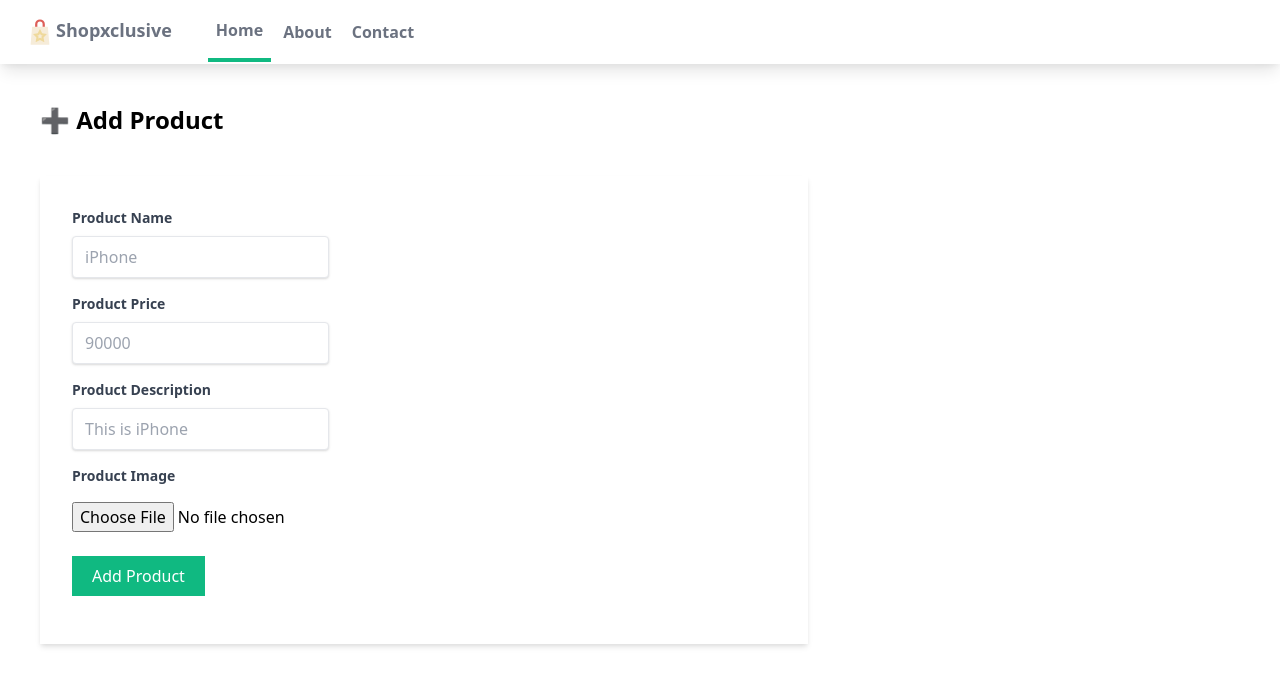
After one commit to chetan6780/shopxclusive, a Django app: page /shop/products/add/ in a window 1280 px wide. The commit adds this page. Shown: the top 686 px of the page. Run offline with Django 4.2, Linux system fonts and the light colour scheme; style sheets or scripts are compiled from the project's sources.

Commit message:
CRUD completed

```diff
--- /dev/null
+++ b/shop/templates/shop/add_product.html
@@ -0,0 +1,31 @@
+{% extends "shop/base.html" %}
+
+
+{% block content %}
+<h1 class="text-2xl m-10 font-bold">➕ Add Product</h1>
+<form class="w-3/5 bg-white shadow-md m-10 px-8 py-8" method="POST" enctype="multipart/form-data" action="">
+    {% csrf_token %}
+    <div class="mb-4">
+        <label class="block text-gray-700 text-sm font-bold mb-2" for="">Product Name</label>
+        <input class="shadow appearance-none border rounded py-2 px-3 mr-10 text-gray-700" placeholder="iPhone"
+            type="text" name="name" id="name">
+    </div>
+    <div class="mb-4">
+        <label class="block text-gray-700 text-sm font-bold mb-2" for="">Product Price</label>
+        <input class="shadow appearance-none border rounded py-2 px-3 mr-10 text-gray-700" placeholder="90000"
+            type="text" name="price" id="price">
+    </div>
+    <div class="mb-4">
+        <label class="block text-gray-700 text-sm font-bold mb-2" for="">Product Description</label>
+        <input class="shadow appearance-none border rounded py-2 px-3 mr-10 text-gray-700" placeholder="This is iPhone"
+            type="text" name="desc" id="desc">
+    </div>
+    <div class="mb-4">
+        <label class="block text-gray-700 text-sm font-bold mb-2" for="">Product Image</label>
+        <input class="py-2" type="file" accept="image/*" name="upload" id="upload">
+    </div>
+    <div class="mb-4">
+        <input class="bg-green-500 text-white px-5 py-2" type="submit" name="Add Product" value="Add Product">
+    </div>
+</form>
+{% endblock content %}
--- a/shop/templates/shop/index.html
+++ b/shop/templates/shop/index.html
@@ -18,6 +18,10 @@
 </main>
 <!-- site hero end -->
 
+<div class="flex mt-5 p-10 justify-center">
+    <h2 class="text-3xl font-normal mt-0 mb-2 text-gray-500"> Recent Products </h2>
+</div>
+
 <div class="p-10 grid grid-cols-1 sm:grid-cols-1 md:grid-cols-3 xl:grid-cols-3 lg:grid-cols-3 gap-5">
     <!-- card1 -->
     {% for product in products %}
--- a/shop/urls.py
+++ b/shop/urls.py
@@ -6,6 +6,9 @@ app_name = 'shop'
 
 urlpatterns = [
     path('', views.index),
-    path('products/', views.products),
+    path('products/', views.products,name='products'),
     path('products/<int:product_id>/', views.product_detail, name='product_detail'),
+    path('products/add/', views.add_product, name='add_product'),
+    path('products/update/<int:product_id>/', views.update_product, name='update_product'),
+    path('products/delete/<int:product_id>/', views.delete_product, name='delete_product'),
 ]
--- a/shop/views.py
+++ b/shop/views.py
@@ -1,9 +1,11 @@
 from django.http import HttpResponse
-from django.shortcuts import render
+from django.shortcuts import redirect, render
 from .models import Product
+
 
 def index(request):
     return HttpResponse("Hello, world. You're at the shop index.")
+
 
 def products(request):
     products = Product.objects.all()
@@ -12,9 +14,49 @@ def products(request):
     }
     return render(request, 'shop/index.html', context)
 
+
 def product_detail(request, product_id):
     product = Product.objects.get(id=product_id)
     context = {
         'product': product
     }
     return render(request, 'shop/product_detail.html', context)
+
+
+def add_product(request):
+    if request.method == 'POST':
+        name = request.POST['name']
+        price = request.POST['price']
+        desc = request.POST['desc']
+        image = request.FILES['upload']
+        product = Product.objects.create(
+            name=name, price=price, desc=desc, image=image)
+        product.save()
+    return render(request, 'shop/add_product.html')
+
+
+def update_product(request, product_id):
+    product = Product.objects.get(id=product_id)
+    if request.method == 'POST':
+        product.name = request.POST['name']
+        product.price = request.POST['price']
+        product.desc = request.POST['desc']
+        product.image = request.FILES['upload']
+        product.save()
+        return redirect('/shop/products/')
+    context = {
+        'product': product
+    }
+    return render(request, 'shop/update_product.html', context)
+
+
+def delete_product(request, product_id):
+    product = Product.objects.get(id=product_id)
+    context = {
+        'product': product
+    }
+    if request.method == 'POST':
+        product.delete()
+        return redirect('/shop/products')
+
+    return render(request, 'shop/delete_product.html', context)
```
Also changed, not shown: shop/templates/shop/delete_product.html (added, +21 -0 lines), shop/templates/shop/product_detail.html (+8 -5 lines), shop/templates/shop/update_product.html (added, +32 -0 lines).
